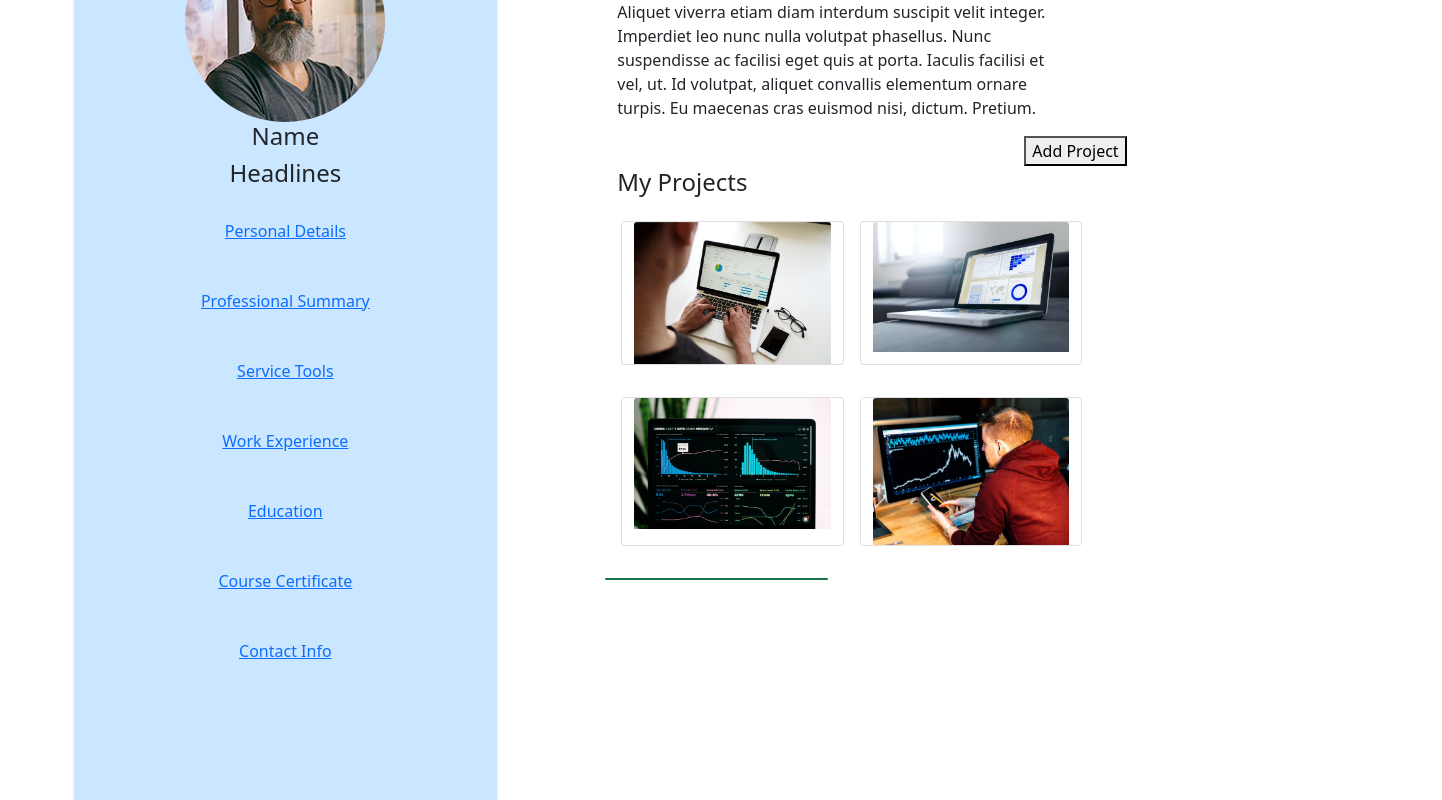
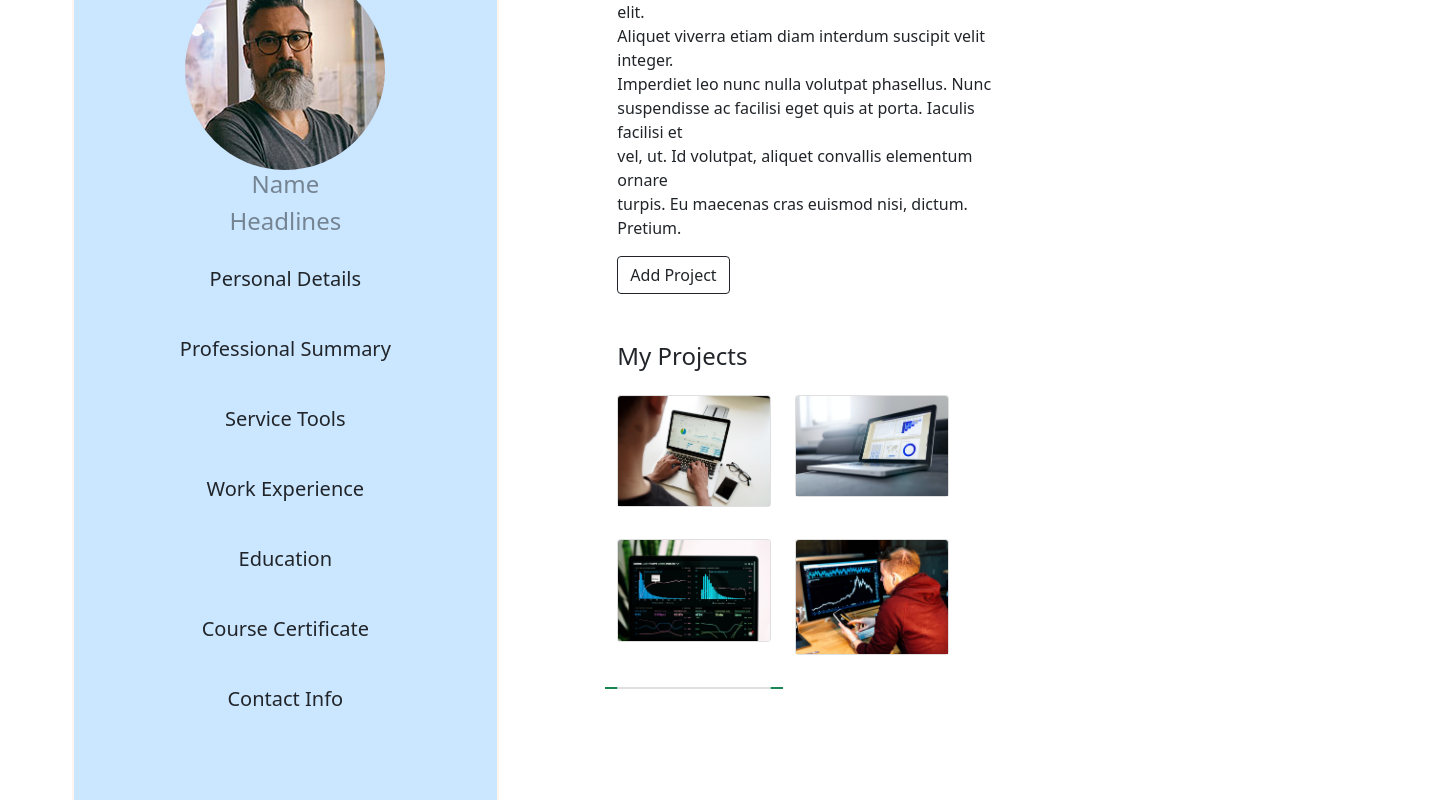
Before and after one commit to Bizkaofficial/bizzy-gallop, a React (Create React App) app: page /userprofile in a window 1280 px wide. Shown: the part 240-1040 px from the top of the page, 1442 px wide, since content can reach past the window. Built offline with nearby package versions, Linux system fonts and the light colour scheme.

Commit message:
text decoration

```diff
--- a/src/index.css
+++ b/src/index.css
@@ -88,6 +88,7 @@ Offset: 1px, 5px rgba(0, 0, 0, 1.25);
   display: flex;
   justify-content: center;
 }
+
 .down {
   display: inline-block;
   padding-top: 20px;
@@ -100,9 +101,8 @@ Offset: 1px, 5px rgba(0, 0, 0, 1.25);
 
 .top{
   background-color: #83C3FF;
-  width: 1430px;
+  max-width: 1330px;
   height: 20vh;
-  align-content: center;
 }
 .aside {
   width: 608px;
@@ -159,3 +159,8 @@ Offset: 1px, 5px rgba(0, 0, 0, 1.25);
   width: 520px;
   height: 765px;
 }
+
+/* Discover Page */
+.margin-top {
+  margin-top: 370px;
+}
--- a/src/pages/Discover.js
+++ b/src/pages/Discover.js
@@ -32,9 +32,12 @@ const Discover = () => {
               height={464}
               alt="Card image"
             />
-          <div className="card-img-overlay ">
+
+            <div className="card-img-overlay">
+              <div className="margin-top">
                 <h5 className="card-text ">Arivest Data Analysis for 2010</h5>
                 <p className="card-text">Francis Aderogbin</p>
+              </div>
             </div>
           </div>
         </div>
@@ -48,6 +51,40 @@ const Discover = () => {
               alt="Card image"
             />
             <div className="card-img-overlay">
+              <div className="margin-top">
+              <h5 className="card-text">Arivest Data Analysis for 2010</h5>
+              <p className="card-text">Francis Aderogbin</p>
+              </div>
+            </div>
+          </div>
+        </div>
+        <div className="col">
+          <div className="card text-white">
+            <img
+              className="card-img"
+              src={Unsplash_A}
+              width={424}
+              height={464}
+              alt="Card image"
+            />
+            <div className="card-img-overlay margin-top">
+              <h5 className="card-text">Arivest Data Analysis for 2010</h5>
+              <p className="card-text">Francis Aderogbin</p>
+            </div>
+          </div>
+        </div>
+      </div>
+      <div className="row row-cols-1 row-cols-md-3 g-4 my-1">
+        <div className="col">
+          <div className="card text-white">
+            <img
+              className="card-img"
+              src={Unsplash_A}
+              width={424}
+              height={464}
+              alt="Card image"
+            />
+            <div className="card-img-overlay margin-top">
               <h5 className="card-text">Arivest Data Analysis for 2010</h5>
               <p className="card-text">Francis Aderogbin</p>
             </div>
@@ -62,24 +99,7 @@ const Discover = () => {
               height={464}
               alt="Card image"
             />
-          <div className="card-img-overlay">
-            <h5 className="card-text">Arivest Data Analysis for 2010</h5>
-            <p className="card-text">Francis Aderogbin</p>
-          </div>
-        </div>
-        </div>
-      </div>
-      <div className="row g-4 my-1">
-      <div className="col">
-        <div className="card text-white">
-          <img
-            className="card-img"
-            src={Unsplash_A}
-            width={424}
-            height={464}
-            alt="Card image"
-          />
-          <div className="card-img-overlay">
+            <div className="card-img-overlay margin-top">
               <h5 className="card-text">Arivest Data Analysis for 2010</h5>
               <p className="card-text">Francis Aderogbin</p>
             </div>
@@ -94,7 +114,24 @@ const Discover = () => {
               height={464}
               alt="Card image"
             />
-          <div className="card-img-overlay">
+            <div className="card-img-overlay margin-top">
+              <h5 className="card-text">Arivest Data Analysis for 2010</h5>
+              <p className="card-text">Francis Aderogbin</p>
+            </div>
+          </div>
+        </div>
+      </div>
+      <div className="row row-cols-1 row-cols-md-3 g-4 my-1">
+        <div className="col">
+          <div className="card text-white">
+            <img
+              className="card-img"
+              src={Unsplash_A}
+              width={424}
+              height={464}
+              alt="Card image"
+            />
+            <div className="card-img-overlay margin-top">
               <h5 className="card-text">Arivest Data Analysis for 2010</h5>
               <p className="card-text">Francis Aderogbin</p>
             </div>
@@ -109,24 +146,7 @@ const Discover = () => {
               height={464}
               alt="Card image"
             />
-          <div className="card-img-overlay">
-            <h5 className="card-text">Arivest Data Analysis for 2010</h5>
-            <p className="card-text">Francis Aderogbin</p>
-          </div>
-        </div>
-        </div>
-      </div>
-      <div className="row g-4 my-1">
-      <div className="col">
-        <div className="card text-white">
-          <img
-            className="card-img"
-            src={Unsplash_A}
-            width={424}
-            height={464}
-            alt="Card image"
-          />
-          <div className="card-img-overlay">
+            <div className="card-img-overlay margin-top">
               <h5 className="card-text">Arivest Data Analysis for 2010</h5>
               <p className="card-text">Francis Aderogbin</p>
             </div>
@@ -141,22 +161,7 @@ const Discover = () => {
               height={464}
               alt="Card image"
             />
-          <div className="card-img-overlay">
-            <h5 className="card-text">Arivest Data Analysis for 2010</h5>
-            <p className="card-text">Francis Aderogbin</p>
-          </div>
-        </div>
-        </div>
-        <div className="col">
-        <div className="card text-white">
-          <img
-            className="card-img"
-            src={Unsplash_A}
-            width={424}
-            height={464}
-            alt="Card image"
-          />
-          <div className="card-img-overlay">
+            <div className="card-img-overlay margin-top">
               <h5 className="card-text">Arivest Data Analysis for 2010</h5>
               <p className="card-text">Francis Aderogbin</p>
             </div>
--- a/src/pages/UserProfile.js
+++ b/src/pages/UserProfile.js
@@ -11,32 +11,41 @@ const UserProfile = () => {
       <div className="top"></div>
       <div className="user_profile row">
         <div className="col-md-4 aside text-center">
-          <img className="userprofileimg1" src={UserProfileImg1} alt="" />
-          <h4>Name</h4>
-          <h4>Headlines</h4>
-          <a href="#" alt="">
+          <img className="userprofileimg1 mt-5" src={UserProfileImg1} alt="" />
+          <h4 className="opacity-50">Name</h4>
+          <h4 className="opacity-50">Headlines</h4>
+          <div className="fs-5 fw-4 ">
+            <a className="link-dark text-decoration-none" href="#" alt="">
               Personal Details
-          </a> <br />
-          <a href="#" alt="">
+            </a>
+            <br />
+            <a className="link-dark text-decoration-none" href="#" alt="">
               Professional Summary
-          </a> <br />
-          <a href="#" alt="">
+            </a>
+            <br />
+            <a className="link-dark text-decoration-none" href="#" alt="">
               Service Tools
-          </a> <br />
-          <a href="#" alt="">
+            </a>
+            <br />
+            <a className="link-dark text-decoration-none" href="#" alt="">
               Work Experience
-          </a> <br />
-          <a href="#" alt="">
+            </a>
+            <br />
+            <a className="link-dark text-decoration-none" href="#" alt="">
               Education
-          </a> <br />
-          <a href="#" alt="">
+            </a>
+            <br />
+            <a className="link-dark text-decoration-none" href="#" alt="">
               Course Certificate
-          </a> <br />
-          <a href="#" alt="">
+            </a>
+            <br />
+            <a className="link-dark text-decoration-none" href="#" alt="">
               Contact Info
-          </a> <br />
+            </a>
+            <br />
           </div>
-        <div className="col-md-5 offset-md-1 r_side">
+        </div>
+        <div className="col-md-4 offset-md-1 r_side">
           <div className="article">
             <h1>About ME</h1>
             <p>
@@ -47,32 +56,61 @@ const UserProfile = () => {
               <br /> vel, ut. Id volutpat, aliquet convallis elementum ornare
               <br /> turpis. Eu maecenas cras euismod nisi, dictum. Pretium.
             </p>
-            <button className="float-end">Add Project</button>
+            <button className="btn btn-outline-dark rounded">Add Project</button>
+            <img src="" alt="" width={37} heigth={37}/>
           </div>
           <div className="project-banner">
             <h4 className="mt-5">My Projects</h4>
             <div className="card-deck row">
-              <div className="card col-lg-5 mx-3 my-3">
-                <img className="card-img-top" src={UserProfileImg2} alt="Card image cap" />
+              <div className="col-lg-5 my-3">
+                <div className="card">
+                  <img
+                    className="card-img-top"
+                    src={UserProfileImg2}
+                    alt="Card image cap"
+                  />
                 </div>
-              <div className="card col-md-5 mt-3 mb-3">
-                <img className="card-img-top" src={UserProfileImg3} alt="Card image cap" />
               </div>
-              <div className="card col-lg-5 mx-3 my-3">
-                <img className="card-img-top" src={UserProfileImg4} alt="Card image cap" />
+              <div className="col-lg-5 mt-3 mb-3">
+                <div className="card">
+                  <img
+                    className="card-img-top"
+                    src={UserProfileImg3}
+                    alt="Card image cap"
+                  />
                 </div>
-              <div className="card border col-lg-5 my-3">
-                <img className="card-img-top" src={UserProfileImg5} alt="Card image cap" />
               </div>
-              <div className="card col-lg-5 my-3 bg-success">
+              <div className="col-lg-5 my-3">
+                <div className="card">
+                  <img
+                    className="card-img-top"
+                    src={UserProfileImg4}
+                    alt="Card image cap"
+                  />
+                </div>
+              </div>
+              <div className="col-lg-5 my-3">
+                <div className="card">
+                  <img
+                    className="card-img-top"
+                    src={UserProfileImg5}
+                    alt="Card image cap"
+                  />
+                </div>
+              </div>
+              <div className="col-lg-5 my-3 bg-success">
+                <div className="card" width={326} heigth={285}></div>
               </div>
             </div>
           </div>
         </div>
         <div className="background-primary bottom"></div>
       </div>
-    <div className="project--footer bg-primary" width={1430} heigth={446}>
-    </div>
+      <div
+        className="project--footer bg-primary"
+        width={1430}
+        heigth={446}
+      ></div>
     </div>
   );
 };
```
Lines whose indentation alone changed are shown as unchanged.
